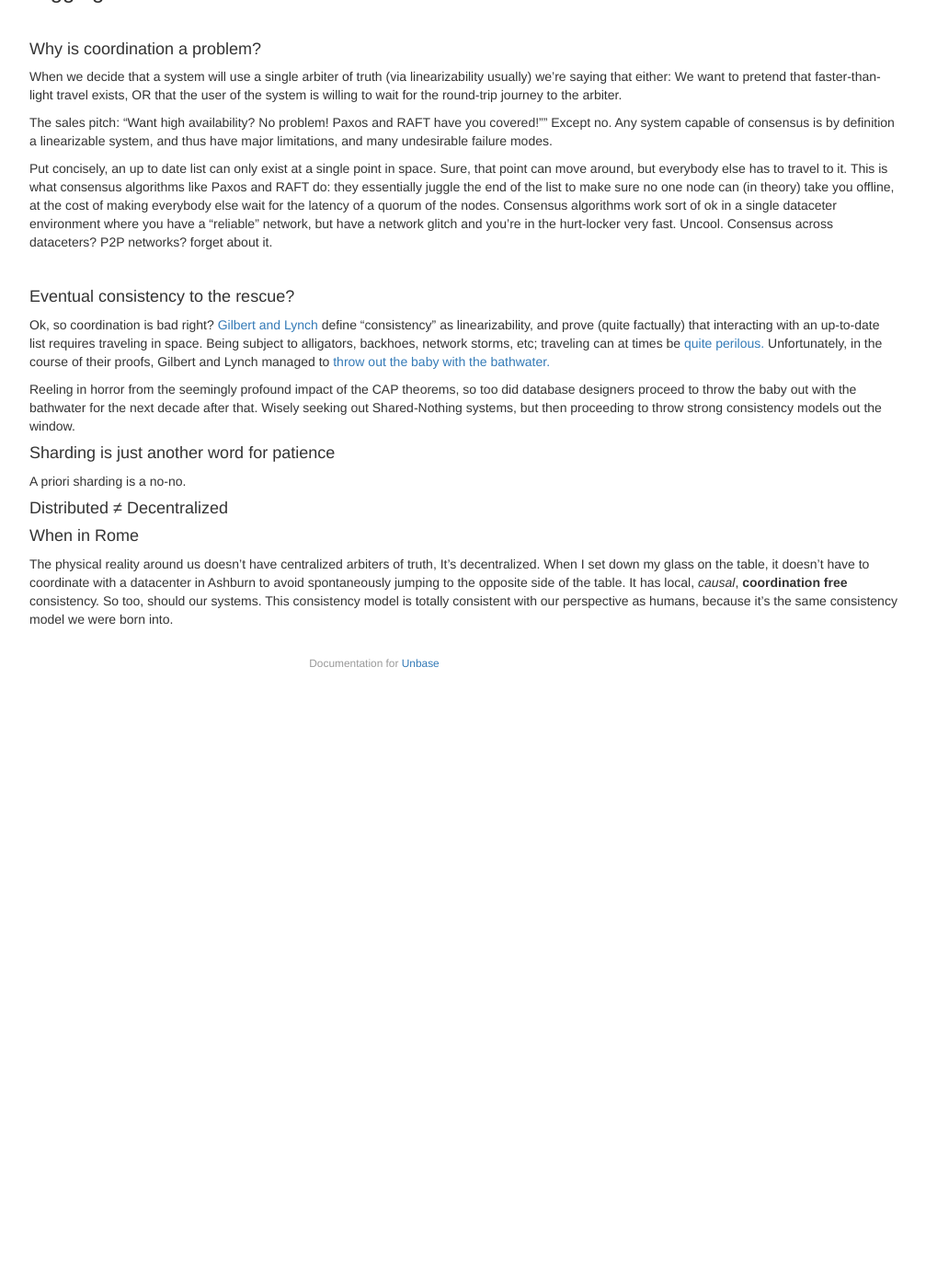
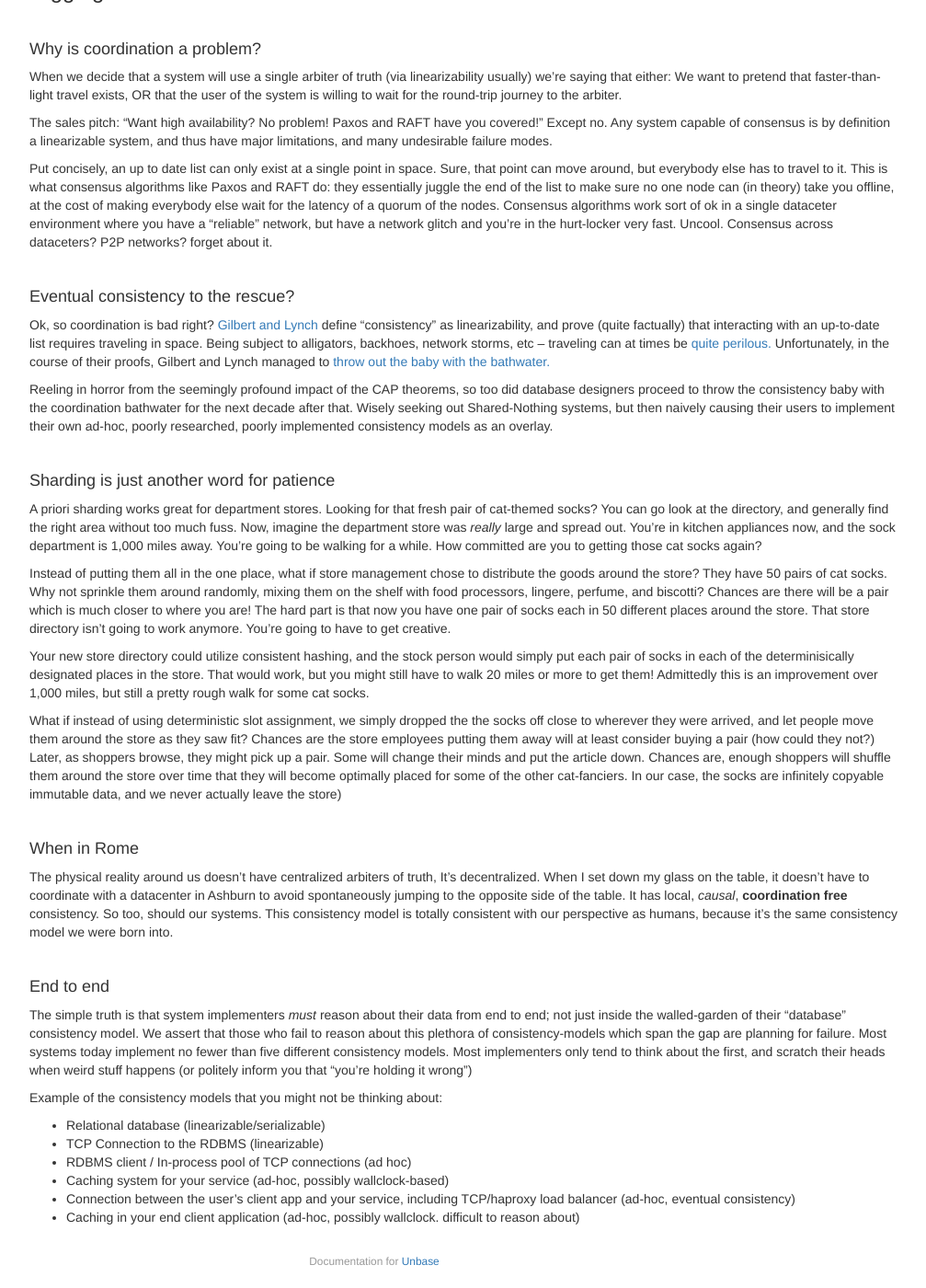
Before and after one commit to mindbeam/unbase, a Jekyll site: the page built from docs/design/the-problem.md, in a window 1280 px wide and 1400 px high, scrolled down 666 px. Shown: the whole window at 92% size, without its empty margins (233-1240 px from the left). Built offline with Jekyll 4.4.1, drawn with Linux system fonts in a browser that asks for light colours; before the commit the page ends 1416 px from its top, so only the background shows below that.

Commit message:
cat socks and department stores

```diff
--- a/docs/design/the-problem.md
+++ b/docs/design/the-problem.md
@@ -36,7 +36,7 @@ There's no such thing as simultaneity, at least not in the way most people think
 
 When we decide that a system will use a single arbiter of truth (via linearizability usually) we're saying that either: We want to pretend that faster-than-light travel exists, OR that the user of the system is willing to wait for the round-trip journey to the arbiter.
 
-The sales pitch: "Want high availability? No problem! Paxos and RAFT have you covered!""
+The sales pitch: "Want high availability? No problem! Paxos and RAFT have you covered!"
 Except no. Any system capable of consensus is by definition a linearizable system, and thus have major limitations, and many undesirable failure modes.
 
 Put concisely, an up to date list can only exist at a single point in space. Sure, that point can move around, but everybody else has to travel to it. This is what consensus algorithms like Paxos and RAFT do: they essentially juggle the end of the list to make sure no one node can (in theory) take you offline, at the cost of making everybody else wait for the latency of a quorum of the nodes. Consensus algorithms work sort of ok in a single dataceter environment where you have a "reliable" network, but have a network glitch and you're in the hurt-locker very fast. Uncool. Consensus across dataceters? P2P networks? forget about it.
@@ -45,19 +45,41 @@ Put concisely, an up to date list can only exist at a single point in space. Sur
 
 #### Eventual consistency to the rescue?
 
-Ok, so coordination is bad right? [Gilbert and Lynch](http://dl.acm.org/citation.cfm?id=564601){:target="cap"} define "consistency" as linearizability, and prove (quite factually) that interacting with an up-to-date list requires traveling in space. Being subject to alligators, backhoes, network storms, etc; traveling can at times be [quite perilous.](http://queue.acm.org/detail.cfm?id=2655736){:target="reliable"} Unfortunately, in the course of their proofs, Gilbert and Lynch managed to [throw out the baby with the bathwater.](https://arxiv.org/abs/1509.05393){:target="kleppman"}
+Ok, so coordination is bad right? [Gilbert and Lynch](http://dl.acm.org/citation.cfm?id=564601){:target="cap"} define "consistency" as linearizability, and prove (quite factually) that interacting with an up-to-date list requires traveling in space. Being subject to alligators, backhoes, network storms, etc – traveling can at times be [quite perilous.](http://queue.acm.org/detail.cfm?id=2655736){:target="reliable"} Unfortunately, in the course of their proofs, Gilbert and Lynch managed to [throw out the baby with the bathwater.](https://arxiv.org/abs/1509.05393){:target="kleppman"}
 
-Reeling in horror from the seemingly profound impact of the CAP theorems, so too did database designers proceed to throw the baby out with the bathwater for the next decade after that. Wisely seeking out Shared-Nothing systems, but then proceeding to throw strong consistency models out the window.
+Reeling in horror from the seemingly profound impact of the CAP theorems, so too did database designers proceed to throw the consistency baby with the coordination bathwater for the next decade after that. Wisely seeking out Shared-Nothing systems, but then naively causing their users to implement their own ad-hoc, poorly researched, poorly implemented consistency models as an overlay.
+
+<br>
 
 #### Sharding is just another word for patience
 
-A priori sharding is a no-no.
+A priori sharding works great for department stores. Looking for that fresh pair of cat-themed socks? You can go look at the directory, and generally find the right area without too much fuss. Now, imagine the department store was *really* large and spread out. You're in kitchen appliances now, and the sock department is 1,000 miles away. You're going to be walking for a while. How committed are you to getting those cat socks again?
 
-#### Distributed ≠ Decentralized
+Instead of putting them all in the one place, what if store management chose to distribute the goods around the store? They have 50 pairs of cat socks. Why not sprinkle them around randomly, mixing them on the shelf with food processors, lingere, perfume, and biscotti? Chances are there will be a pair which is much closer to where you are! The hard part is that now you have one pair of socks each in 50 different places around the store. That store directory isn't going to work anymore. You're going to have to get creative.
 
+Your new store directory could utilize consistent hashing, and the stock person would simply put each pair of socks in each of the determinisically designated places in the store.
+That would work, but you might still have to walk 20 miles or more to get them! Admittedly this is an improvement over 1,000 miles, but still a pretty rough walk for some cat socks.
 
+What if instead of using deterministic slot assignment, we simply dropped the the socks off close to wherever they were arrived, and let people move them around the store as they saw fit? Chances are the store employees putting them away will at least consider buying a pair (how could they not?) Later, as shoppers browse, they might pick up a pair. Some will change their minds and put the article down. Chances are, enough shoppers will shuffle them around the store over time that they will become optimally placed for some of the other cat-fanciers. In our case, the socks are infinitely copyable immutable data, and we never actually leave the store)
+
+<br>
 
 #### When in Rome
 
 The physical reality around us doesn't have centralized arbiters of truth, It's decentralized.
 When I set down my glass on the table, it doesn't have to coordinate with a datacenter in Ashburn to avoid spontaneously jumping to the opposite side of the table. It has local, *causal*, **coordination free** consistency. So too, should our systems. This consistency model is totally consistent with our perspective as humans, because it's the same consistency model we were born into.
+
+<br>
+
+#### End to end
+
+The simple truth is that system implementers _must_ reason about their data from end to end; not just inside the walled-garden of their "database" consistency model. We assert that those who fail to reason about this plethora of consistency-models which span the gap are planning for failure. Most systems today implement no fewer than five different consistency models. Most implementers only tend to think about the first, and scratch their heads when weird stuff happens (or politely inform you that "you're holding it wrong")
+
+Example of the consistency models that you might not be thinking about:
+
+* Relational database (linearizable/serializable)
+* TCP Connection to the RDBMS (linearizable)
+* RDBMS client / In-process pool of TCP connections (ad hoc)
+* Caching system for your service (ad-hoc, possibly wallclock-based)
+* Connection between the user's client app and your service, including TCP/haproxy load balancer (ad-hoc, eventual consistency)
+* Caching in your end client application (ad-hoc, possibly wallclock. difficult to reason about)
```
